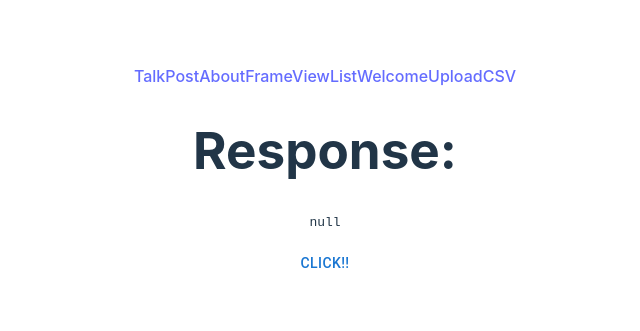
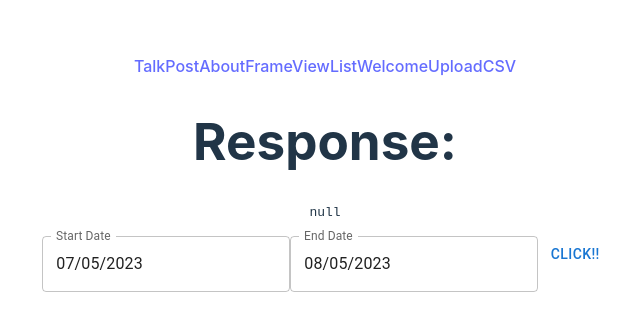
Before and after one commit to shichisan21/explorer-assistant, a React (Vite) app: page /TalkPost in a window 1280 px wide. Shown: the part 227-558 px from the top of the page, without its empty margins (315-955 px from the left). Built offline with nearby package versions, Linux system fonts and the light colour scheme; no server answers.

Commit message:
Post内容の変更

```diff
--- a/package.json
+++ b/package.json
@@ -14,7 +14,9 @@
     "@emotion/react": "^11.11.1",
     "@emotion/styled": "^11.11.0",
     "@mui/material": "^5.13.5",
+    "@mui/x-date-pickers": "^6.10.0",
     "axios": "^1.4.0",
+    "date-fns": "^2.30.0",
     "jsdoc": "^4.0.2",
     "react": "^18.2.0",
     "react-dom": "^18.2.0",
--- a/src/component/TalkPost.tsx
+++ b/src/component/TalkPost.tsx
@@ -1,32 +1,40 @@
 import React, { useEffect, useState } from "react";
 import axios from "axios";
 import { Box, Button } from "@mui/material";
+import { LocalizationProvider } from "@mui/x-date-pickers";
+import { AdapterDateFns } from "@mui/x-date-pickers/AdapterDateFns";
+import { DatePicker } from "@mui/x-date-pickers/DatePicker";
 
 interface Item {
-  name: string;
+  startDate: string;
+  endDate: string;
 }
 
 const App: React.FC = () => {
+  const [selectedStartDate, setSelectedStartDate] = useState<Date | null>(
+    new Date()
+  );
+  const [selectedEndDate, setSelectedEndDate] = useState<Date | null>(
+    new Date(new Date().setMonth(new Date().getMonth() + 1))
+  );
   const [response, setResponse] = useState<any>(null);
-  const itemToSend: Item = { name: new Date().toISOString() };
 
-  // useEffect(() => {
-  //   const sendRequest = async () => {
-  //     try {
-  //       const res = await axios.post(
-  //         "http://127.0.0.1:8000/put_item/",
-  //         itemToSend
-  //       );
-  //       setResponse(res.data);
-  //     } catch (error: any) {
-  //       console.error("Error during request", error);
-  //       setResponse(error.message);
-  //     }
-  //   };
-  //   sendRequest();
-  // }, []);
+  const handleStartDateChange = (date: Date | null) => {
+    setSelectedStartDate(date);
+  };
+
+  const handleEndDateChange = (date: Date | null) => {
+    setSelectedEndDate(date);
+  };
 
   const onClickHandler = async (): Promise<void> => {
+    if (!selectedStartDate || !selectedEndDate) return;
+
+    const itemToSend: Item = {
+      startDate: selectedStartDate.toISOString(),
+      endDate: selectedEndDate.toISOString(),
+    };
+
     try {
       const res = await axios.post(
         "http://127.0.0.1:8000/put_item/",
@@ -43,6 +51,18 @@ const App: React.FC = () => {
     <Box>
       <h1>Response:</h1>
       <pre>{JSON.stringify(response, null, 2)}</pre>
+      <LocalizationProvider dateAdapter={AdapterDateFns}>
+        <DatePicker
+          label='Start Date'
+          value={selectedStartDate}
+          onChange={handleStartDateChange}
+        />
+        <DatePicker
+          label='End Date'
+          value={selectedEndDate}
+          onChange={handleEndDateChange}
+        />{" "}
+      </LocalizationProvider>
       <Button onClick={onClickHandler}>Click!!</Button>
     </Box>
   );
```
Also changed, not shown: 2 other files (tests, documents, lock files or other folders).
